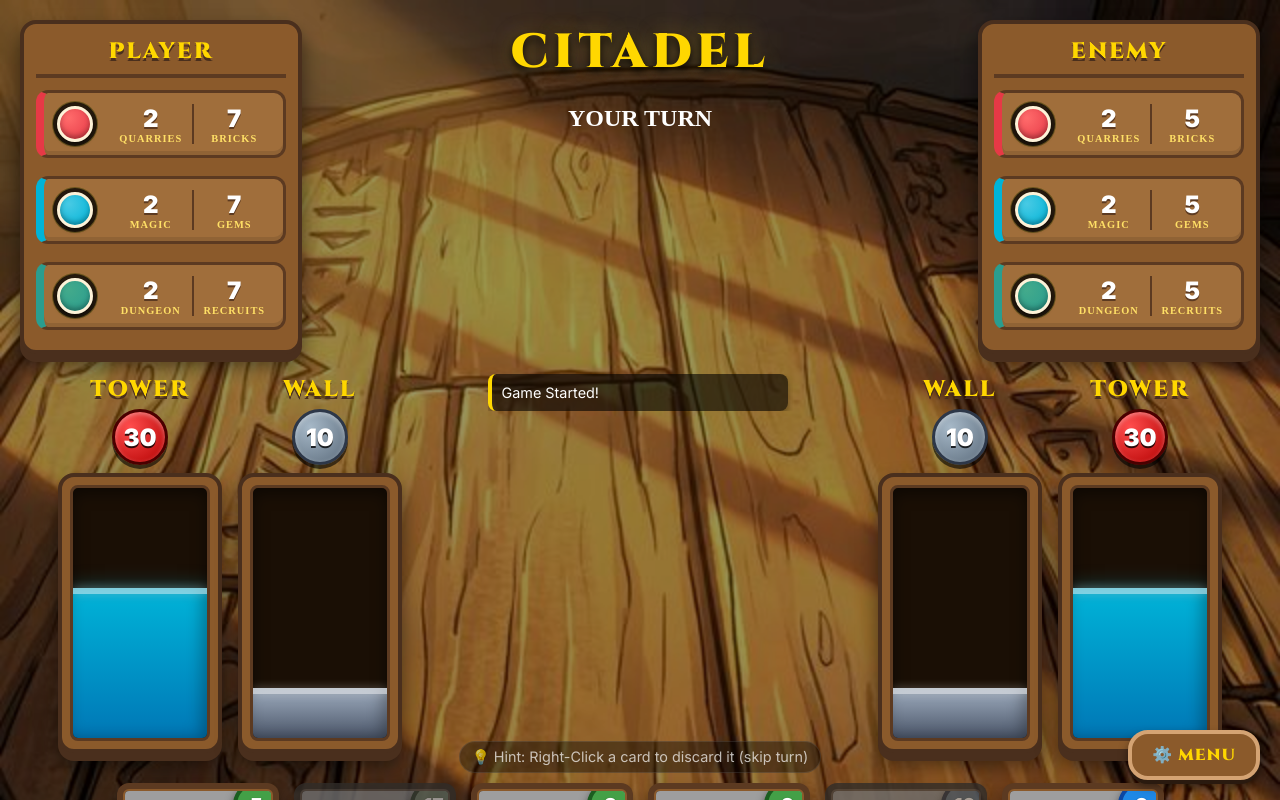
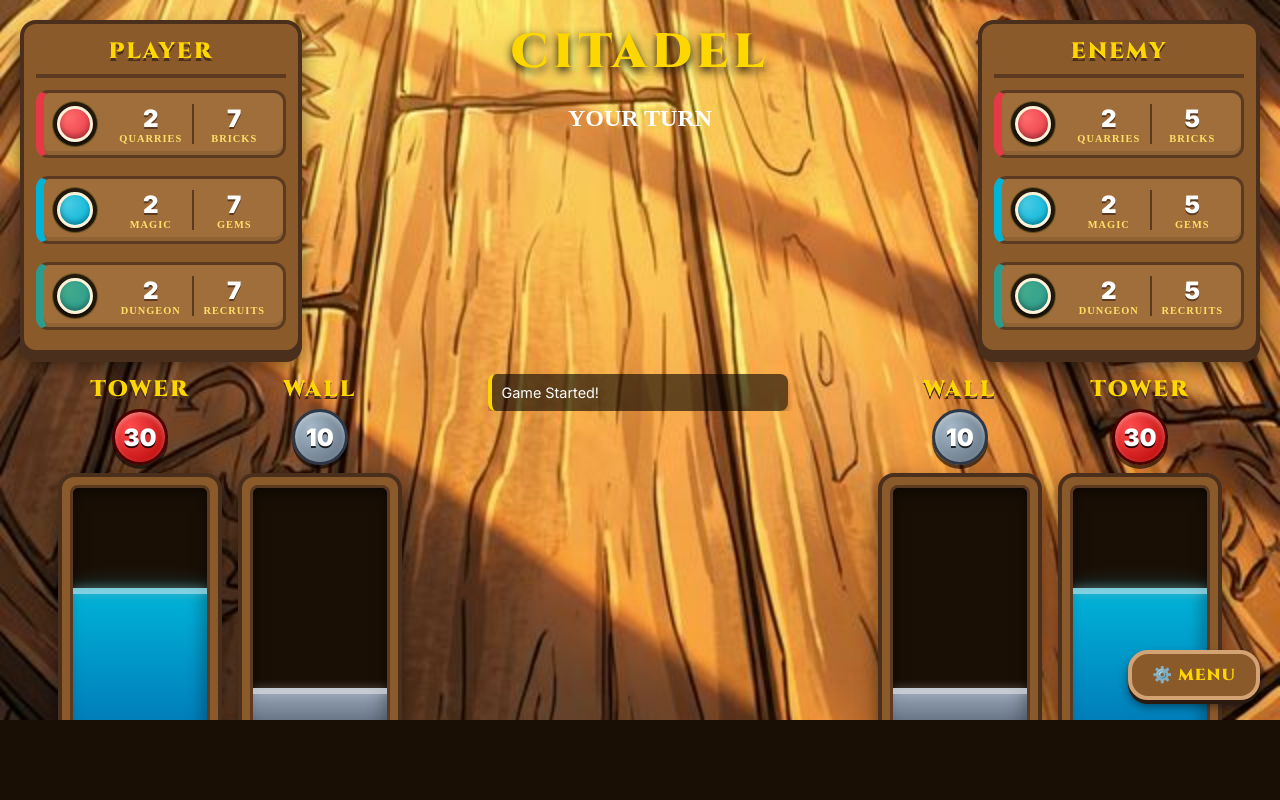
Before and after one commit to bellerswang/citadel, a React (Vite) app: page / in a window 1280 px wide. Shown: the top 800 px of the page. Built offline with nearby package versions, Linux system fonts and the light colour scheme; grey boxes are pictures that could not be loaded.

Commit message:
feat: mobile viewport scaling + New Game menu button

```diff
--- a/index.html
+++ b/index.html
@@ -3,7 +3,7 @@
 
 <head>
     <meta charset="UTF-8" />
-    <meta name="viewport" content="width=device-width, initial-scale=1.0" />
+    <meta name="viewport" content="width=device-width, initial-scale=1.0, maximum-scale=1.0, user-scalable=no" />
     <title>Citadel</title>
 </head>
 
--- a/src/App.css
+++ b/src/App.css
@@ -4,21 +4,20 @@ body {
     margin: 0;
     padding: 0;
     background: #1a0f05;
-    background-image: url('./assets/tavern_bg.png');
-    background-size: cover;
-    background-position: center;
-    background-attachment: fixed;
     color: white;
-    overflow: hidden;
-    height: 100vh;
 }
 
 .game-board {
-    height: 100vh;
+    height: 100%;
     display: flex;
     flex-direction: column;
     padding: 20px;
     background: rgba(0, 0, 0, 0.4);
+    background-image: url('./assets/tavern_bg.png');
+    background-size: cover;
+    background-position: center;
+    box-sizing: border-box;
+    overflow: hidden;
 }
 
 .settings-toggle {
--- a/src/App.jsx
+++ b/src/App.jsx
@@ -1,4 +1,4 @@
-import React, { useState, useEffect } from 'react';
+import React, { useState, useEffect, useRef } from 'react';
 import ResourcePanel from './components/ResourcePanel';
 import { FloatingNumbers } from './components/FloatingNumbers';
 import Card from './components/Card';
@@ -8,6 +8,32 @@ import { useGameState, canAfford } from './useGameState';
 import { translations } from './i18n';
 import './ActionLog.css';
 import './App.css';
+
+// ── Responsive full-screen scale ────────────────────────────────────────────
+// The game is designed at 1280px wide. On smaller screens we scale the entire
+// board down so nothing is cut off – exactly like a mobile game letterbox.
+const DESIGN_WIDTH = 1280;
+const DESIGN_HEIGHT = 720;
+
+function useViewportScale() {
+    const [scale, setScale] = useState(1);
+    const [origin, setOrigin] = useState('top left');
+
+    useEffect(() => {
+        const compute = () => {
+            const scaleX = window.innerWidth / DESIGN_WIDTH;
+            const scaleY = window.innerHeight / DESIGN_HEIGHT;
+            const s = Math.min(scaleX, scaleY);          // fit-inside
+            setScale(Math.min(s, 1));                     // never upscale on large screens
+            setOrigin(s < 1 ? 'top left' : 'top left');
+        };
+        compute();
+        window.addEventListener('resize', compute);
+        return () => window.removeEventListener('resize', compute);
+    }, []);
+
+    return { scale, origin };
+}
 
 const Structure = ({ type, height, label }) => {
     const maxHeight = 50;
@@ -39,6 +65,7 @@ const Structure = ({ type, height, label }) => {
 function App() {
     const [language, setLanguage] = useState('en');
     const [isCollectionOpen, setIsCollectionOpen] = useState(false);
+    const { scale } = useViewportScale();
     const t = translations[language];
     const {
         playerState,
@@ -71,14 +98,27 @@ function App() {
         }
     };
 
+    // position:absolute prevents the 1280px element from pushing layout
+    // before transform shrinks it — this is the key fix for mobile clipping.
+    const boardStyle = {
+        position: 'absolute',
+        top: 0,
+        left: 0,
+        width: DESIGN_WIDTH,
+        height: DESIGN_HEIGHT,
+        transform: `scale(${scale})`,
+        transformOrigin: 'top left',
+    };
     return (
-        <div className="game-board">
+        <div style={{ position: 'relative', width: '100vw', height: '100vh', overflow: 'hidden', background: '#1a0f05' }}>
+            <div className="game-board" style={boardStyle}>
                 <Menu
                     language={language}
                     setLanguage={setLanguage}
                     t={t}
                     onOpenCollection={() => setIsCollectionOpen(true)}
                     onExportDebug={exportDebugLog}
+                    onNewGame={resetGame}
                 />
                 {isCollectionOpen && (
                     <CardCollection
@@ -147,6 +187,7 @@ function App() {
                     </div>
                 </div>
             </div>
+        </div>
     );
 }
 
--- a/src/components/Menu.jsx
+++ b/src/components/Menu.jsx
@@ -1,13 +1,22 @@
 import React, { useState } from 'react';
 import './Menu.css';
 
-const Menu = ({ language, setLanguage, t, onOpenCollection, onExportDebug }) => {
+const Menu = ({ language, setLanguage, t, onOpenCollection, onExportDebug, onNewGame }) => {
     const [isOpen, setIsOpen] = useState(false);
 
     return (
         <div className={`menu-container ${isOpen ? 'open' : ''}`}>
             {isOpen && (
                 <div className="menu-items">
+                    <button
+                        className="menu-btn menu-btn-new-game"
+                        onClick={() => {
+                            setIsOpen(false);
+                            onNewGame();
+                        }}
+                    >
+                        🔄 {language === 'zh' ? '新游戏' : 'New Game'}
+                    </button>
                     <button
                         className="menu-btn"
                         onClick={() => {
```
Lines whose indentation alone changed are shown as unchanged.
